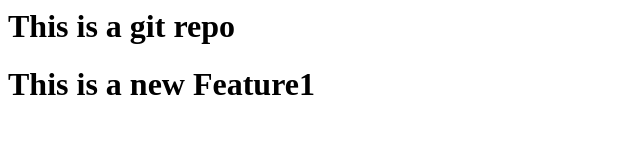
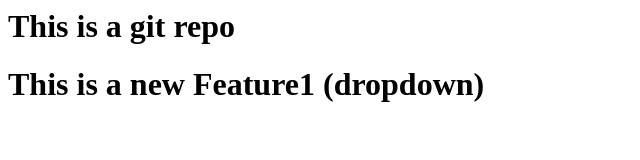
Before and after one commit to gauravwarise/localrepo, a plain HTML site: page index.html in a window 1280 px wide. Shown: the whole page, without its empty margins (0-640 px from the left). Drawn offline with Linux system fonts and the light colour scheme.

Commit message:
add dropdown

```diff
--- a/index.html
+++ b/index.html
@@ -1,2 +1,2 @@
 <h1>This is a git repo</h1>
-<h1>This is a new Feature1</h1>
+<h1>This is a new Feature1 (dropdown)</h1>
```
